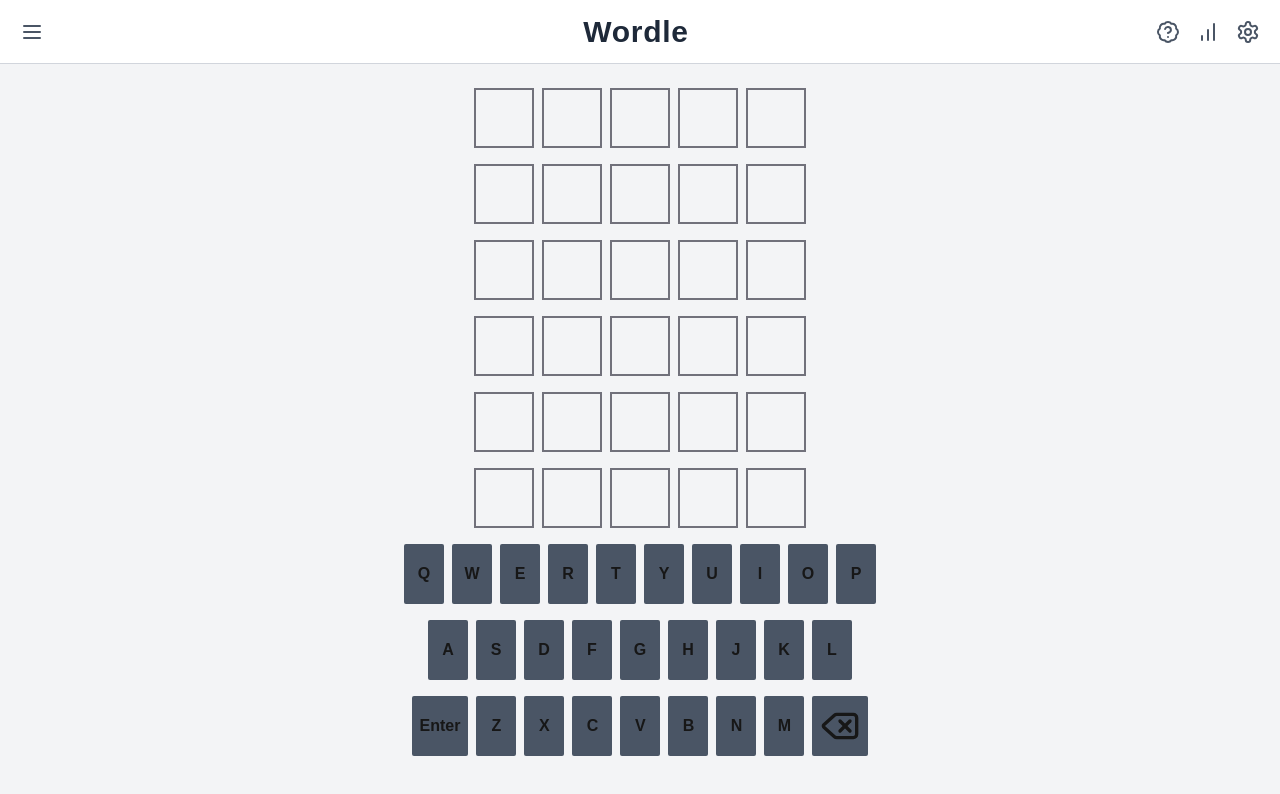
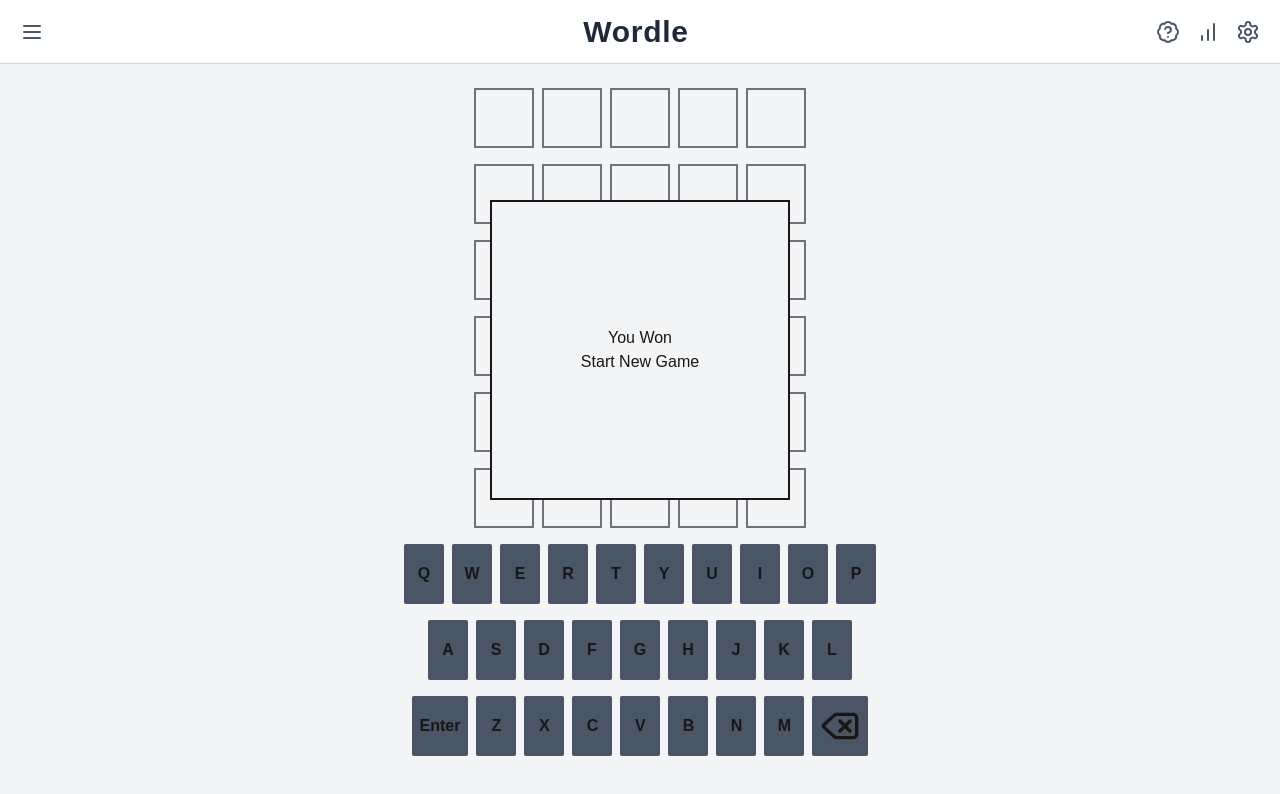
Before and after one commit to davidNicolas-cecs/Wordle, a Next.js app in the folder client/: page / in a window 1280 px wide. Shown: the top 794 px of the page. Built offline with nearby package versions, Linux system fonts and the light colour scheme.

Commit message:
game over popup

```diff
--- a/client/src/app/(wordle)/page.tsx
+++ b/client/src/app/(wordle)/page.tsx
@@ -1,6 +1,7 @@
 "use client";
 import Board from "@/components/Game/Board";
 import Keyboard from "@/components/Game/Keyboard";
+import GameWon from "@/components/Popups/GameWon";
 import React, { useState } from "react";
 
 function Page() {
@@ -8,8 +9,11 @@
   const [guesses, setGuesses] = useState<string[][]>(
     Array.from({ length: 6 }, () => Array(5).fill(""))
   );
+  const [gameWon, setGameWon] = useState(true);
+  const [gameLost, setGameLost] = useState(false);
+  const isGameOver = gameWon || gameLost;
   const [currentTry, setCurrentTry] = useState(0);
-
+  const [correctWord, setCorrectWord] = useState("APPLE"); // Placeholder for the correct word
   const handleKeyInput = (key: string) => {
     if (key === "BACKSPACE" || key === "DELETE") {
       setGuess((prev) => prev.slice(0, -1));
@@ -20,6 +24,13 @@
         setGuesses(newGuesses);
         setGuess([]);
         setCurrentTry((prev) => prev + 1);
+
+        // if word is correct
+        if (newGuesses[currentTry].join("") === correctWord) {
+          alert("You guessed the word!");
+          setGameWon(true);
+          return;
+        }
       }
     } else if (guess.length < 5) {
       setGuess((prev) => [...prev, key]);
@@ -28,6 +39,7 @@
 
   return (
     <main className="flex flex-col mt-4 items-center justify-items-center min-h-screen">
+      {isGameOver && gameWon ? <GameWon /> : null}
       <Board guesses={guesses} guess={guess} currentTry={currentTry} />
       <Keyboard onKeyInput={handleKeyInput} />
     </main>
--- /dev/null
+++ b/client/src/components/Popups/GameWon.tsx
@@ -0,0 +1,15 @@
+import React from "react";
+import { Popup } from "./Popup";
+
+function GameWon() {
+  return (
+    <Popup>
+      <div className="flex flex-col items-center justify-center h-full w-full">
+        <h1>You Won</h1>
+        <button>Start New Game</button>
+      </div>
+    </Popup>
+  );
+}
+
+export default GameWon;
--- /dev/null
+++ b/client/src/components/Popups/Popup.tsx
@@ -0,0 +1,9 @@
+import { ReactNode } from "react";
+
+export function Popup({ children }: { children: ReactNode }) {
+  return (
+    <div className="fixed top-1/4  w-[300px] h-[300px] flex items-center justify-center bg-gray-100 dark:bg-gray-900 border-2 z-50">
+      <div className="popup-box">{children}</div>
+    </div>
+  );
+}
```
